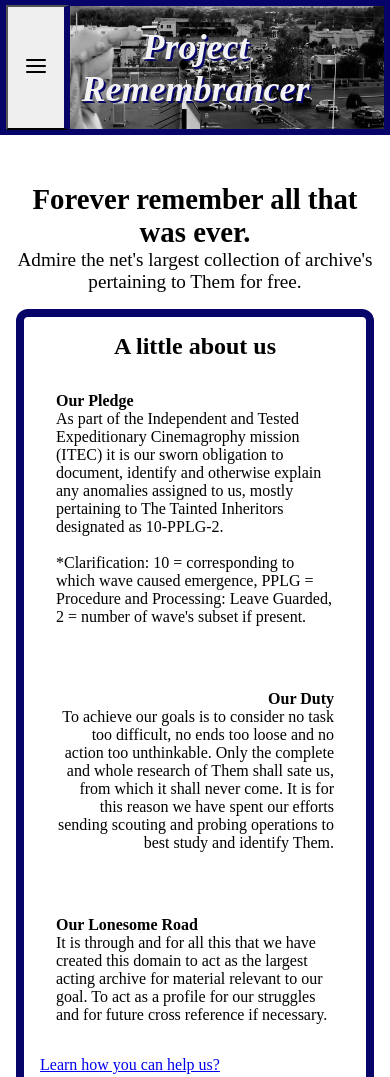
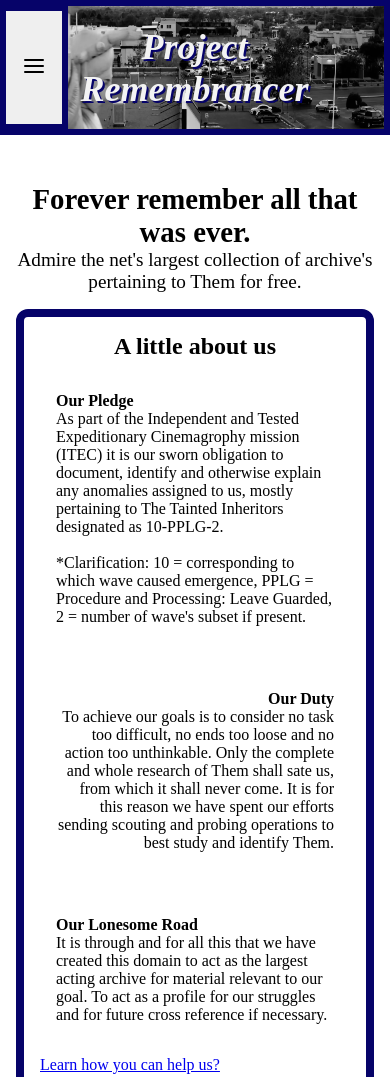
Before and after one commit to valentino-setiawan/Project-Remembrancer-V2, a plain HTML site: page index.html in a window 390 px wide. Shown: the top 1077 px of the page. Drawn offline with nearby package versions, Linux system fonts and the light colour scheme.

Commit message:
Responsive Overhaul V1.0 Part 2

```diff
--- a/test-style.css
+++ b/test-style.css
@@ -12,7 +12,7 @@
 }
 
 header {
-    height: 230px;
+    height: 20vh;
     background-image: url(Source/HeaderBanner.png);
     background-size: 100vw 100vh;
     background-repeat: round;
@@ -30,8 +30,9 @@ header {
 }
 
 .dropdown .dropbtn {
-    height: 220px;
-    border-right: 6px solid var(--MainCol);
+    height: 20vh;
+    border: 6px solid var(--MainCol);
+    border-left: none;
     padding: 1rem;
 }
 
```
